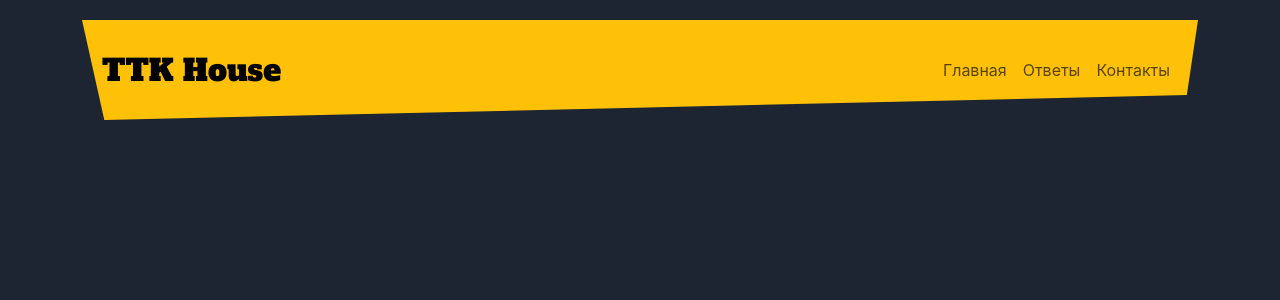
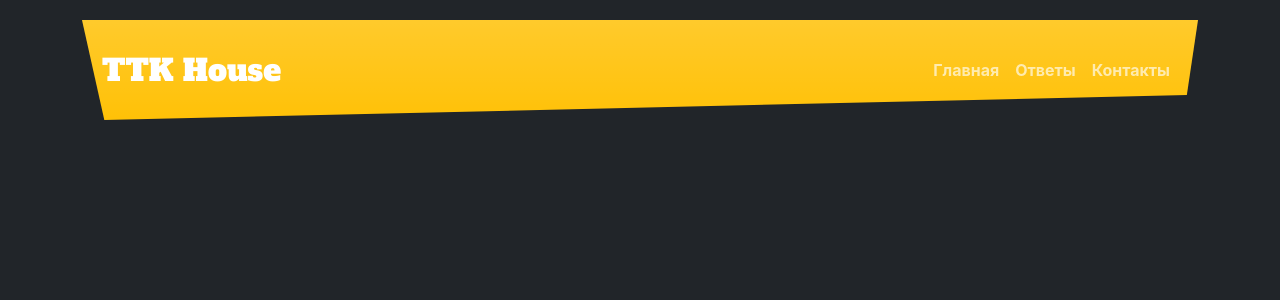
Before and after one commit to iSlideRjs/ttk-house, a React (Create React App) app: page / in a window 1280 px wide. Shown: the top 300 px of the page. Built offline with nearby package versions, Linux system fonts and the light colour scheme; the HTML template or start-up script is replaced by a standard one.

Commit message:
Add beta color modes

```diff
--- a/public/index.html
+++ b/public/index.html
@@ -1,5 +1,5 @@
 <!DOCTYPE html>
-<html lang="ru">
+<html lang="ru" data-bs-theme="dark">
   <head>
     <meta charset="utf-8" />
     <link rel="icon" href="%PUBLIC_URL%/favicon.ico" />
--- a/src/components/Header.jsx
+++ b/src/components/Header.jsx
@@ -4,12 +4,12 @@ import Navbar from 'react-bootstrap/Navbar';
 
 function Header() {
   return (
-    <Navbar className="head" bg="warning" data-bs-theme="light">
+    <Navbar className="head bg-warning bg-gradient">
       <Container>
         <Navbar.Brand className="ms-2 logo" href="#home">
           TTK House
         </Navbar.Brand>
-        <Nav className="ms-auto me-2">
+        <Nav className="ms-auto me-2 nav-header">
           <Nav.Link href="#home">Главная</Nav.Link>
           <Nav.Link href="#features">Ответы</Nav.Link>
           <Nav.Link href="#pricing">Контакты</Nav.Link>
--- a/src/index.scss
+++ b/src/index.scss
@@ -10,7 +10,7 @@
 
 body {
   margin: 0;
-  background: #1d2532;
+  background-color: var(--bs-body-bg);
   font-family: -apple-system, BlinkMacSystemFont, 'Segoe UI', 'Roboto', 'Oxygen',
     'Ubuntu', 'Cantarell', 'Fira Sans', 'Droid Sans', 'Helvetica Neue',
     sans-serif;
@@ -33,3 +33,7 @@ code {
   font-family: 'Alfa Slab One', cursive;
   font-size: 30px;
 }
+
+.nav-header {
+  font-weight: bold;
+}
```
